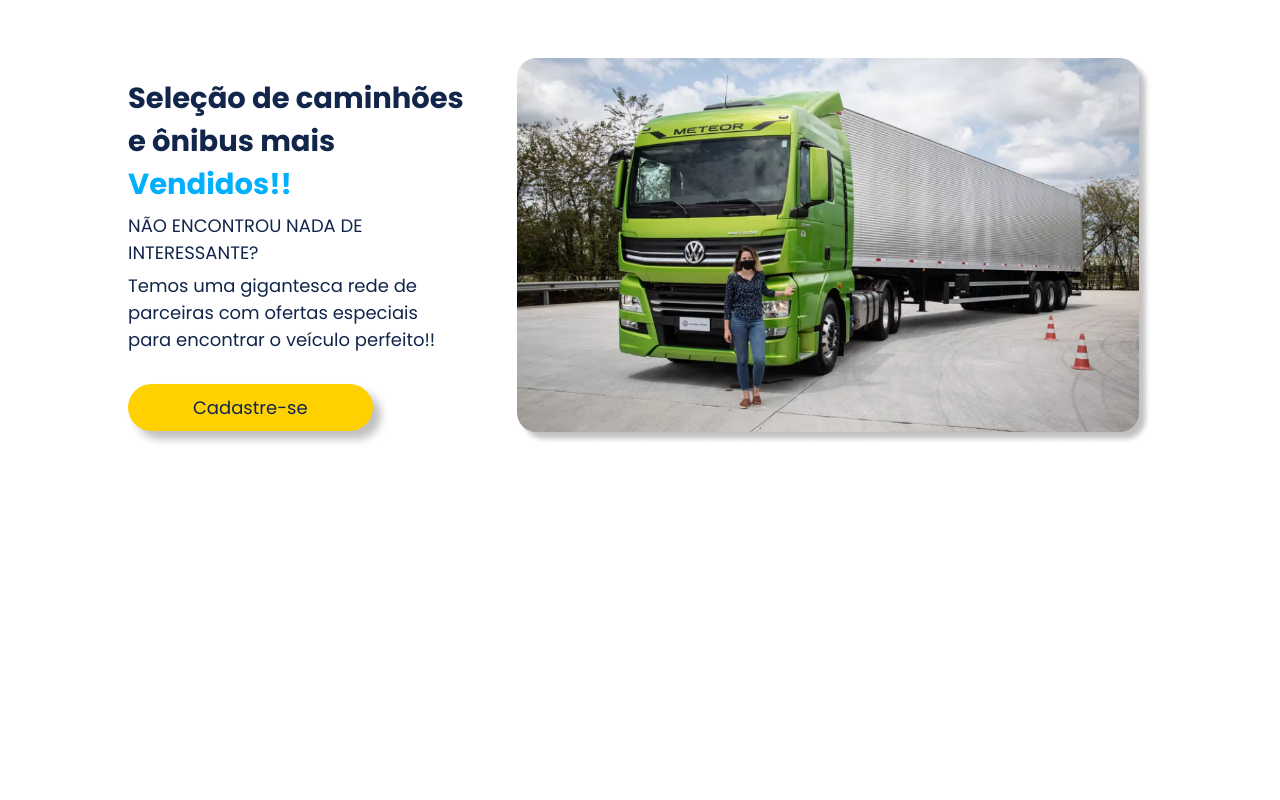
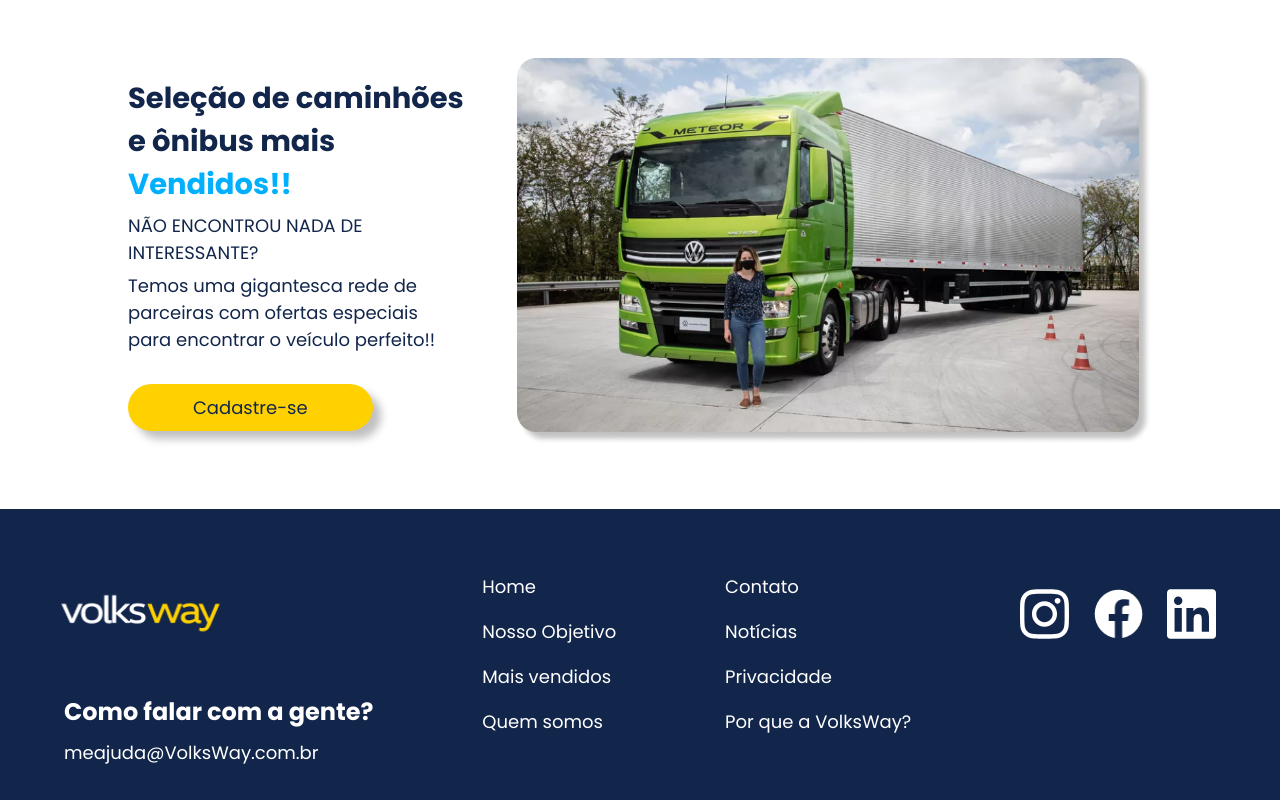
Before and after one commit to VolksWay/React, a React (Vite) app: page / in a window 1280 px wide. Shown: the part 4232-5032 px from the top of the page. Before the commit the page ends 4741 px from the top, so only its background shows below. Built offline with nearby package versions, Linux system fonts and the light colour scheme; what parse would draw is missing.

Commit message:
feat: Adicionando header e footer

```diff
--- a/src/components/Footer/index.tsx
+++ b/src/components/Footer/index.tsx
@@ -3,18 +3,16 @@ import imgLogo from "../../assets/img/logo_voksway.png";
 import iconFace from "../../assets/img/face_branco.png";
 import iconInsta from "../../assets/img/instagram.svg";
 import iconLinkedin from "../../assets/img/linkedin.svg";
+import { HashLink as Link } from 'react-router-hash-link';
 //estilização
 import "./style.css";
-
-//rotas
-import { Link } from "react-router-dom";
 
 function Footer() {
     return (
         <footer>
             <div className="container direction_row space_between align_center alinhamento_footer">
-            <div>
-                <img className="img_footer" src={imgLogo} alt="Logo da Volkswagen"/>
+                <div id="contato">
+                    <Link smooth to={"/"}><img className="img_footer" src={imgLogo} alt="Logo da Volkswagen" /></Link>
                     <div>
                         <span>Como falar com a gente?</span>
                         <p className="footer_text">meajuda@VolksWay.com.br</p>
@@ -22,39 +20,39 @@ function Footer() {
                 </div>
 
                 <nav className="direction_column nav_desktop">
-                <a className="footer_text" href="">Home</a>
-                <a className="footer_text" href="">Como funciona</a>
-                <a className="footer_text" href="">Mais vendidos</a>
-                <a className="footer_text" href="">Quem somos</a>
+                    <Link className="footer_text" smooth to={"/"}>Home</Link>
+                    <Link className="footer_text" smooth to={"/#objetivo"}>Nosso Objetivo</Link>
+                    <Link className="footer_text" smooth to={"/#mais_vendidos"}>Mais vendidos</Link>
+                    <Link className="footer_text" smooth to={"/#quem_somos"}>Quem somos</Link>
                 </nav>
 
                 <nav className="direction_column nav_desktop">
-                <a className="footer_text" href="">Contato</a>
-                <a className="footer_text" href="">Notícias</a>
-                <a className="footer_text" href="">FAQ</a>
-                <a className="footer_text" href="">Por que a VolksWay?</a>
+                    <Link className="footer_text" smooth to={"/#contato"}>Contato</Link>
+                    <Link className="footer_text" smooth to={"/#noticias"}>Notícias</Link>
+                    <Link className="footer_text" smooth to={"/privacidade#"}>Privacidade</Link>
+                    <Link className="footer_text" smooth to={"/#por_que"}>Por que a VolksWay?</Link>
                 </nav>
 
                 <div className="nav_mobile">
                     <nav className="direction_column primeira_nav">
-                    <a className="footer_text" href="">Home</a>
-                    <a className="footer_text" href="">Como funciona</a>
-                    <a className="footer_text" href="">Mais vendidos</a>
-                    <a className="footer_text" href="">Quem somos</a>
+                        <Link className="footer_text" smooth to={"/"}>Home</Link>
+                        <Link className="footer_text" smooth to={"/#objetivo"}>Nosso Objetivo</Link>
+                        <Link className="footer_text" smooth to={"/#mais_vendidos"}>Mais vendidos</Link>
+                        <Link className="footer_text" smooth to={"/#quem_somos"}>Quem somos</Link>
                     </nav>
 
                     <nav className="direction_column">
-                    <a className="footer_text" href="">Contato</a>
-                    <a className="footer_text" href="">Notícias</a>
-                    <a className="footer_text" href="">FAQ</a>
-                    <a className="footer_text" href="">Por que a VolksWay?</a>
+                        <Link className="footer_text" smooth to={"/#contato"}>Contato</Link>
+                        <Link className="footer_text" smooth to={"/#noticias"}>Notícias</Link>
+                        <Link className="footer_text" smooth to={"/privacidade#"}>Privacidade</Link>
+                        <Link className="footer_text" smooth to={"/#por_que"}>Por que a VolksWay?</Link>
                     </nav>
                 </div>
 
                 <div className="space_between imgs_social_medias">
-                <img src={iconInsta} alt="Logo do instagram"/>
-                <img src={iconFace} alt="Logo do facebook"/>
-                <img src={iconLinkedin} alt="Logo do linkend"/>
+                    <img src={iconInsta} alt="Logo do instagram" />
+                    <img src={iconFace} alt="Logo do facebook" />
+                    <img src={iconLinkedin} alt="Logo do linkend" />
                 </div>
             </div>
         </footer>
--- a/src/main.tsx
+++ b/src/main.tsx
@@ -13,12 +13,10 @@ import Login from './pages/Login/index'
 import Privacidade from './pages/Privacidade/index'
 import Produtos from './pages/Produtos/index'
 import { BrowserRouter, Routes, Route } from "react-router-dom";
-import Header from './components/Header';
 
 ReactDOM.createRoot(document.getElementById('root')!).render(
   <React.StrictMode>
     <BrowserRouter>
-      <Header />
       <Routes>
         <Route path='/' element={<Home />} />
         <Route path='/cadastro/adm_frota' element={<CadastroAdmFrota />} />
--- a/src/pages/CadastroGeral/index.tsx
+++ b/src/pages/CadastroGeral/index.tsx
@@ -11,6 +11,8 @@ import api from "../../utils/api";
 import SetaVoltar from "../../components/SetaVoltar";
 import BotaoVerMais from "../../components/BotaoVerMais";
 import BotaoFormulario from "../../components/BotaoFormulario";
+import Header from "../../components/Header";
+import Footer from "../../components/Footer";
 const PARSE_APPLICATION_ID = '1QJ5n2ix95flGl0Rt7b1l4CfbqXuYQcj7VU0oKGd';
 const PARSE_JAVASCRIPT_KEY = 'R3yYjaaJbXJNHSCT6NqVjxXZBqZjllwQzTuGUyvi';
 const PARSE_REST_API = 'aTuaHYnGDCCvEXeN4j3eyLfGxBbNnqH7zL5UAfxA';
@@ -189,6 +191,8 @@ function CadastroGeral() {
     }, []);
 
     return (
+        <>
+            <Header />
             <main id="main_cadastro_geral">
                 <SetaVoltar pagina={"cadastro/empresa"} />
 
@@ -278,6 +282,8 @@ function CadastroGeral() {
                 </section>
 
             </main>
+            <Footer />
+        </>
     )
 }
 
--- a/src/pages/CadastroTipoUsuario/index.tsx
+++ b/src/pages/CadastroTipoUsuario/index.tsx
@@ -7,11 +7,15 @@ import IlustracaoPessoas from "../../assets/img/img_ilustracaoPessoasComBalao_se
 import { useState } from "react";
 import SetaVoltar from "../../components/SetaVoltar";
 import BotaoFormulario from "../../components/BotaoFormulario";
+import Header from "../../components/Header";
+import Footer from "../../components/Footer";
 
 function CadastroTipoUsuario() {
     const [tipoUsuario, setTipousuario] = useState<string>("");
 
     return (
+        <>
+            <Header />
             <main id="main_cadastro_tipo_usuario">
                 <SetaVoltar pagina={""} />
                 <section className="section">
@@ -134,6 +138,8 @@ function CadastroTipoUsuario() {
                     </div>
                 </section>
             </main>
+            <Footer />
+        </>
     )
 }
 
--- a/src/pages/CadastroVeiculo/index.tsx
+++ b/src/pages/CadastroVeiculo/index.tsx
@@ -9,6 +9,8 @@ import { zodResolver } from "@hookform/resolvers/zod";
 import { z } from "zod";
 import SetaVoltar from "../../components/SetaVoltar";
 import BotaoFormulario from "../../components/BotaoFormulario";
+import Header from "../../components/Header";
+import Footer from "../../components/Footer";
 
 interface Usuario {
     placa: string,
@@ -100,6 +102,8 @@ function CadastroVeiculo() {
     }, []);
 
     return (
+        <>
+            <Header />
             <main id="main_cadastro_veiculo">
                 {/* <section className="cadastroVeiculo">
                 <div className="conteudo_cadVeiculo">
@@ -180,6 +184,8 @@ function CadastroVeiculo() {
                     </div>
                 </section>
             </main>
+            <Footer />
+        </>
     )
 }
 
--- a/src/pages/Home/index.tsx
+++ b/src/pages/Home/index.tsx
@@ -6,9 +6,13 @@ import Depoimento from "../../assets/img/caminhoneiro_home.png"
 import MaisVendidos from "../../assets/img/caminhao_home.png"
 import './style.css'
 import { Link } from "react-router-dom"
+import Header from "../../components/Header";
+import Footer from "../../components/Footer";
 
 function Home() {
   return (
+    <>
+      <Header />
       <main id='main_home'>
         <section>
           <div className="home_banner mySlides fade">
@@ -1286,6 +1290,8 @@ function Home() {
           </div>
         </section>
       </main>
+      <Footer />
+    </>
   )
 }
 
--- a/src/pages/Login/index.tsx
+++ b/src/pages/Login/index.tsx
@@ -2,10 +2,13 @@ import "./style.css"
 /* import { useEffect, useState } from "react"; */
 import { Link } from "react-router-dom";
 import imgLogin from "../../assets/img/img_login.png"
+import Header from "../../components/Header";
+import Footer from "../../components/Footer";
 
 function Login() {
     return (
         <>
+            <Header />
             <main id="login">
                 {/*Tela de Login(usuario e senha)*/}
                 <div id="login">
@@ -43,7 +46,6 @@ function Login() {
                     </div>
                 </div>
             </main>
-
         </>
     )
 }
--- a/src/pages/Privacidade/index.tsx
+++ b/src/pages/Privacidade/index.tsx
@@ -1,11 +1,11 @@
 import "./style.css"
-/* import { useEffect, useState } from "react";
-import { Link } from "react-router-dom"; */
+import Header from "../../components/Header";
+import Footer from "../../components/Footer";
 
 function Privacidade() {
     return (
         <>
-
+            <Header />
             <main id="privacidade">
                 <div className="politica_menu">
                     <p>data da última atualização:</p>
@@ -123,9 +123,7 @@ function Privacidade() {
                     </ul>
                 </div>
             </main>
-
-
-
+            <Footer />
         </>
     )
 }
```
Also changed, not shown: src/pages/CadastroEmpresa/index.tsx (+7 -1 lines), src/pages/Produtos/index.tsx (+6 -1 lines). Lines whose indentation alone changed are shown as unchanged.
